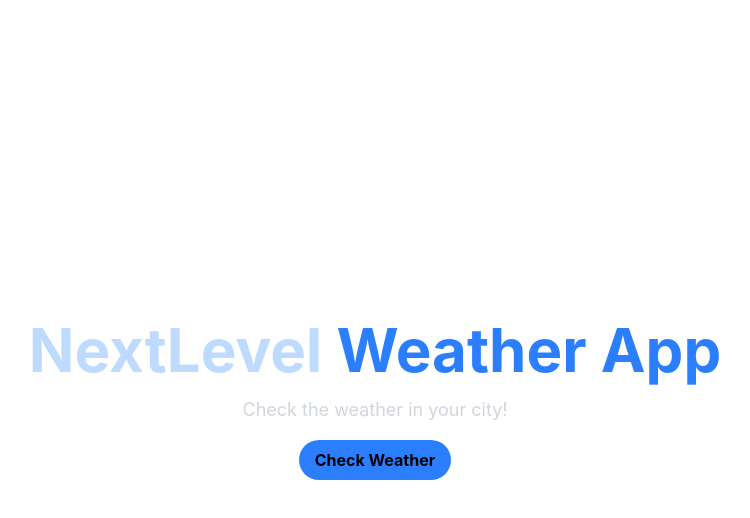
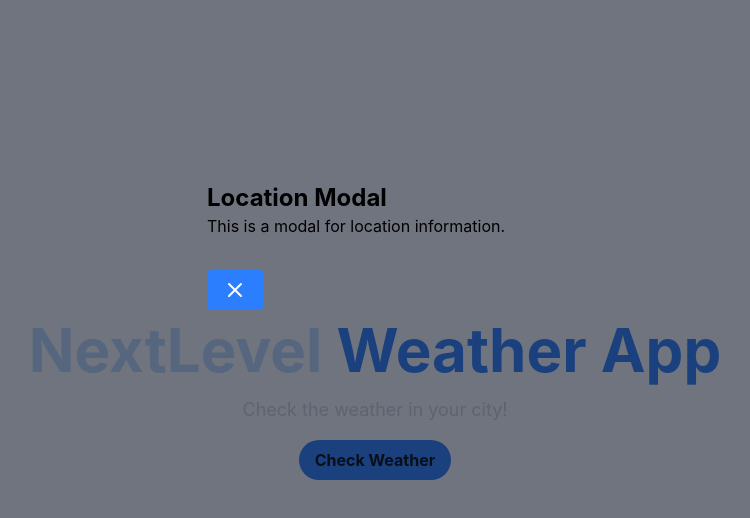
Before and after one commit to SSLiza/nextlevel-weather-app, a React (Vite) app: page / in a window 1280 px wide. Both pictures are taken after a click on the button "Check Weather". Shown: the top 518 px of the page, without its empty margins (265-1015 px from the left). Built offline with nearby package versions, Linux system fonts and the light colour scheme.

Commit message:
Modal added

```diff
--- a/package.json
+++ b/package.json
@@ -11,6 +11,7 @@
   },
   "dependencies": {
     "@tailwindcss/vite": "^4.3.3",
+    "lucide-react": "^1.45.0",
     "react": "^19.2.8",
     "react-dom": "^19.2.8",
     "react-router": "^7.18.3",
--- /dev/null
+++ b/src/components/LocationModal.jsx
@@ -0,0 +1,20 @@
+import { X } from 'lucide-react';
+import React from 'react';
+
+const LocationModal = ({ onClose }) => {
+    return (
+        <div>
+            <div className='fixed inset-0 bg-gray-900/60 flex justify-center items-center'>
+                <div className='h-[500px] w-[400px] p-8 rounded-lg'>
+                    <div className='mb-4'>
+                        <h2 className='text-2xl font-bold'>Location Modal</h2>
+                        <p>This is a modal for location information.</p>
+                    </div>
+                    <button className='mt-4 bg-blue-500 hover:bg-blue-700 text-white font-bold py-2 px-4 rounded' onClick={onClose}><X /></button>
+                </div>
+            </div>
+        </div>
+    );
+};
+
+export default LocationModal;
--- a/src/pages/Home.jsx
+++ b/src/pages/Home.jsx
@@ -1,4 +1,5 @@
 import { useState } from "react";
+import LocationModal from "../components/LocationModal";
 
 const Home = () => {
     const[click, setClick] = useState("");
@@ -13,6 +14,9 @@ const Home = () => {
                 onClick={() => setClick("clicked")}
                 className='bg-blue-500 hover:bg-blue-700 font-bold py-2 px-4 rounded-3xl'>Check Weather</button>
             </div>
+            {
+                click && <LocationModal onClose={() => setClick("")} />
+            }
         </div>
     );
 };
```
Also changed, not shown: 1 other file (tests, documents, lock files or other folders).
